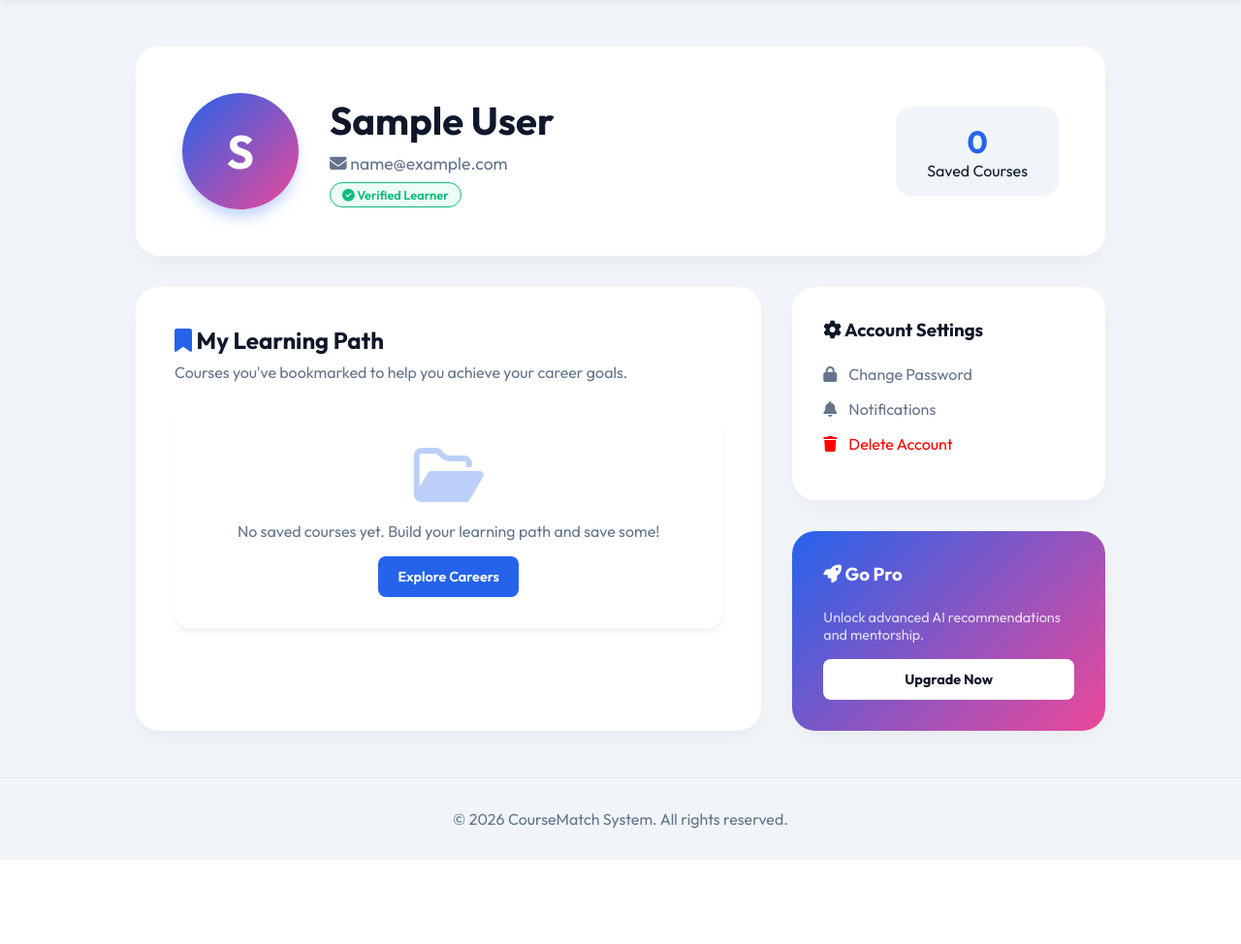
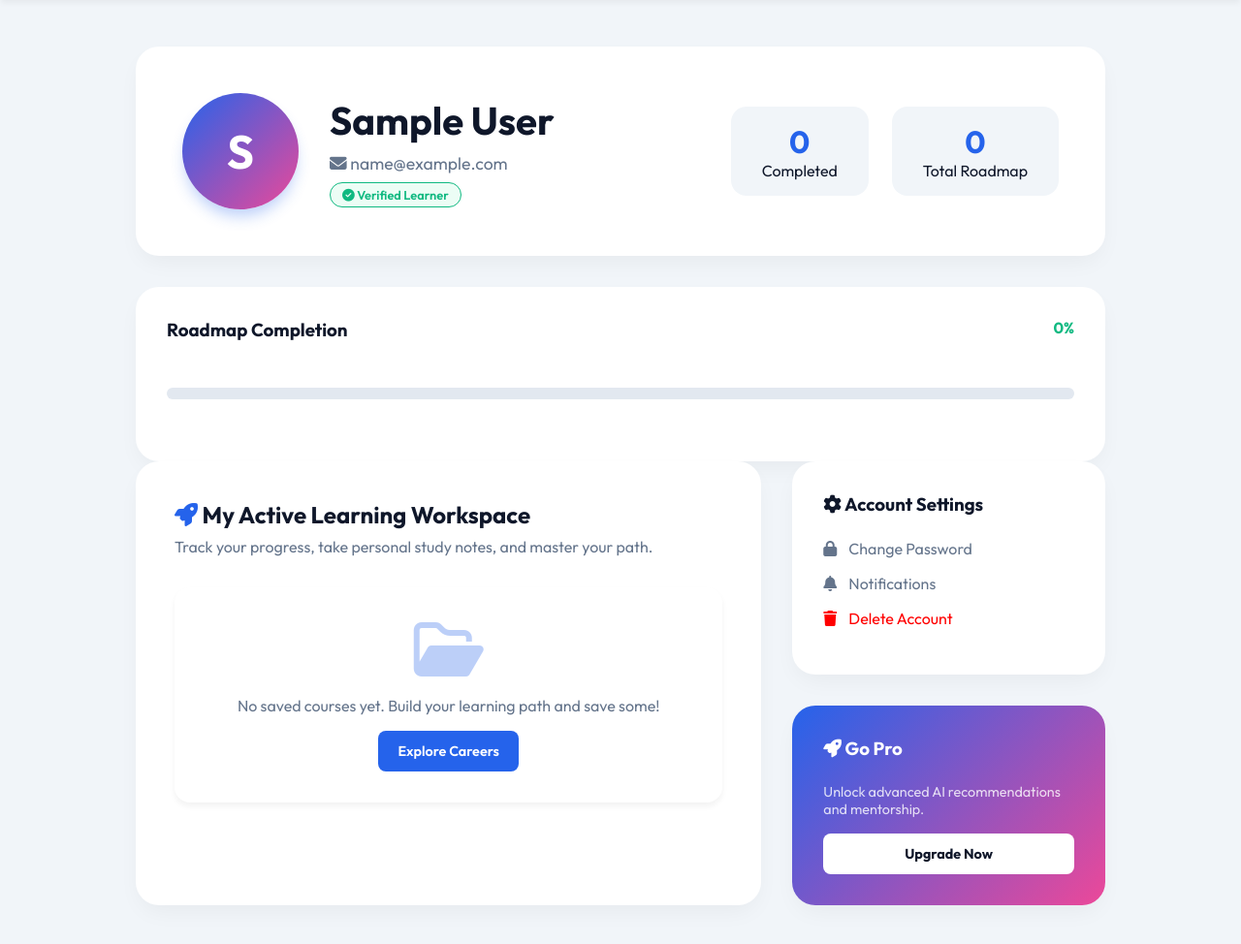
Before and after one commit to Adi1-jadhav/Course-Recommender-System, a Flask app: page /profile in a window 1280 px wide. Shown: the part 78-1052 px from the top of the page at 97% size. Before the commit the page ends 965 px from the top, so only its background shows below. Run offline with Flask 3, Linux system fonts and the light colour scheme; the visitor is signed in with stand-in values (Sample User, id 1).

Commit message:
AI Learning Workspace: Added Progress Tracking, Gradient Progress Bar, and Cloud-Synced Note-Taking

```diff
--- a/app.py
+++ b/app.py
@@ -129,16 +129,53 @@
     logout_user()
     return redirect(url_for('index'))
 
+@app.route('/api/update-course-status', methods=['POST'])
+@login_required
+def update_course_status():
+    """Toggles completion status for a saved course"""
+    data = request.json
+    course_id = data.get('id')
+    new_status = data.get('status')
+
+    db = get_db()
+    if db != "local_json" and db is not None:
+        from bson.objectid import ObjectId
+        db.users.update_one(
+            {"_id": ObjectId(current_user.id), "saved_courses.id": int(course_id)},
+            {"$set": {"saved_courses.$.status": new_status}}
+        )
+    return jsonify({"status": "success"})
+
+@app.route('/api/save-notes', methods=['POST'])
+@login_required
+def save_notes():
+    """Saves personal study notes for a specific course"""
+    data = request.json
+    course_id = data.get('id')
+    notes = data.get('notes')
+
+    db = get_db()
+    if db != "local_json" and db is not None:
+        from bson.objectid import ObjectId
+        db.users.update_one(
+            {"_id": ObjectId(current_user.id), "saved_courses.id": int(course_id)},
+            {"$set": {"saved_courses.$.notes": notes}}
+        )
+    return jsonify({"status": "success"})
+
 @app.route('/api/save-course', methods=['POST'])
 @login_required
 def save_course():
     """Allows authenticated users to persist courses to the DB"""
     data = request.json
-    course_id = data.get('id')
+    data['status'] = 'pending'
+    data['notes'] = ''
+
     db = get_db()
     if db != "local_json" and db is not None:
+        from bson.objectid import ObjectId
         db.users.update_one(
-            {"_id": current_user.id},
+            {"_id": ObjectId(current_user.id)},
             {"$addToSet": {"saved_courses": data}}
         )
     return jsonify({"status": "success"})
--- a/static/css/style.css
+++ b/static/css/style.css
@@ -808,7 +808,25 @@
     align-items: center;
     justify-content: center;
     font-size: 2.5rem;
-    color: var(--text-muted);
+    color: var(--ai-color);
+}
+
+/* --- Workspace & Progress Tracking --- */
+.progress-container {
+    margin: 1.5rem 0 2rem;
+    background: #e2e8f0;
+    height: 12px;
+    border-radius: 999px;
+    position: relative;
+    overflow: hidden;
+}
+
+.progress-fill {
+    height: 100%;
+    background: linear-gradient(90deg, var(--ai-color), #34d399);
+    width: 0%;
+    transition: width 0.8s cubic-bezier(0.4, 0, 0.2, 1);
+    box-shadow: 0 0 10px rgba(16, 185, 129, 0.4);
 }
 
 .pc-content {
--- a/static/js/main.js
+++ b/static/js/main.js
@@ -144,31 +144,85 @@
         listContainer.innerHTML = html;
     };
 
-    window.removeSavedCourse = function (id) {
-        let courses = getSavedFromLocal();
-        courses = courses.filter(c => c.id !== id);
-        saveToLocal(courses);
+    // --- Workspace Activity Tracking ---
+    window.toggleCourseStatus = async (btn, id) => {
+        const isCompleted = btn.classList.contains('active');
+        const newStatus = isCompleted ? 'pending' : 'completed';
+        const card = document.getElementById(`course-card-${id}`);
 
-        const item = document.getElementById(`saved-item-${id}`);
-        if (item) item.remove();
+        try {
+            const response = await fetch('/api/update-course-status', {
+                method: 'POST',
+                headers: { 'Content-Type': 'application/json' },
+                body: JSON.stringify({ id: id, status: newStatus })
+            });
 
-        if (courses.length === 0) {
-            document.getElementById('savedCoursesList').innerHTML = '<p>You haven\'t saved any courses yet.</p>';
-        }
+            if (response.ok) {
+                btn.classList.toggle('active');
+                card.classList.toggle('status-completed');
 
-        const btn = document.querySelector(`.save-course-btn[data-id="${id}"]`);
-        if (btn) {
-            btn.classList.remove('saved');
-            btn.innerHTML = '<i class="far fa-heart"></i> Bookmark';
+                // Update icon
+                const icon = card.querySelector('.card-img-placeholder i');
+                icon.className = `fas ${newStatus === 'completed' ? 'fa-check-circle' : 'fa-laptop-code'}`;
+
+                updateProgressDisplay();
+            }
+        } catch (err) {
+            console.error('Failed to update status:', err);
         }
     };
+
+    // Auto-save notes logic with debounce
+    let notesTimeout;
+    document.addEventListener('input', (e) => {
+        if (e.target.classList.contains('course-notes-area')) {
+            clearTimeout(notesTimeout);
+            const textarea = e.target;
+            const id = textarea.dataset.id;
+            const feedback = document.getElementById(`feedback-${id}`);
+
+            notesTimeout = setTimeout(async () => {
+                try {
+                    await fetch('/api/save-notes', {
+                        method: 'POST',
+                        headers: { 'Content-Type': 'application/json' },
+                        body: JSON.stringify({ id: id, notes: textarea.value })
+                    });
+
+                    // Show subtle feedback
+                    feedback.style.display = 'block';
+                    setTimeout(() => feedback.style.display = 'none', 2000);
+                } catch (err) {
+                    console.error('Notes sync failed');
+                }
+            }, 800);
+        }
+    });
+
+    function updateProgressDisplay() {
+        const totalCourses = document.querySelectorAll('.profile-course-card').length;
+        const completedCourses = document.querySelectorAll('.profile-course-card.status-completed').length;
+
+        const progressPercent = totalCourses > 0 ? Math.round((completedCourses / totalCourses) * 100) : 0;
+
+        const bar = document.getElementById('overallProgress');
+        const text = document.getElementById('progressText');
+        const count = document.getElementById('completedCount');
+
+        if (bar) bar.style.width = `${progressPercent}%`;
+        if (text) text.innerText = `${progressPercent}%`;
+        if (count) count.innerText = completedCourses;
+    }
+
+    // Initial progress setup
+    updateProgressDisplay();
 
     // --- Course Detail Modal Logic ---
     const courseModal = document.getElementById('courseModal');
     const courseDetailsBody = document.getElementById('courseDetailsBody');
     const closeDetailBtn = document.querySelector('.close-detail-btn');
 
-    // Delegate clicks for 'View Details' - We will update the HTML to include these
+    // Delegate clicks for 'View Details'
     document.addEventListener('click', (e) => {
         if (e.target.closest('.view-details-btn')) {
             const btn = e.target.closest('.view-details-btn');
@@ -225,4 +279,29 @@
             }
         });
     }
+
+    window.removeSavedCourse = function (id, fromProfile = false) {
+        let courses = getSavedFromLocal();
+        courses = courses.filter(c => c.id !== id);
+        saveToLocal(courses);
+
+        if (fromProfile) {
+            const item = document.getElementById(`course-card-${id}`);
+            if (item) item.remove();
+            updateProgressDisplay();
+        } else {
+            const item = document.getElementById(`saved-item-${id}`);
+            if (item) item.remove();
+        }
+
+        if (courses.length === 0 && !fromProfile) {
+            document.getElementById('savedCoursesList').innerHTML = '<p>You haven\'t saved any courses yet.</p>';
+        }
+
+        const btn = document.querySelector(`.save-course-btn[data-id="${id}"]`);
+        if (btn) {
+            btn.classList.remove('saved');
+            btn.innerHTML = '<i class="far fa-heart"></i> Bookmark';
+        }
+    };
 });
--- a/templates/profile.html
+++ b/templates/profile.html
@@ -15,29 +15,66 @@
         </div>
         <div class="profile-stats">
             <div class="stat-box">
+                <h3 id="completedCount">{{ user.saved_courses | selectattr('status', 'equalto', 'completed') | list |
+                    length }}</h3>
+                <p>Completed</p>
+            </div>
+            <div class="stat-box">
                 <h3>{{ user.saved_courses | length }}</h3>
-                <p>Saved Courses</p>
+                <p>Total Roadmap</p>
             </div>
+        </div>
+    </div>
+
+    <!-- Overall Roadmap Progress -->
+    <div class="sidebar-box mb-2">
+        <div style="display:flex; justify-content:space-between; margin-bottom: 0.5rem;">
+            <h3>Roadmap Completion</h3>
+            <span id="progressText" style="font-weight: 700; color: var(--ai-color);">0%</span>
+        </div>
+        <div class="progress-container">
+            <div id="overallProgress" class="progress-fill"></div>
         </div>
     </div>
 
     <div class="profile-sections">
         <div class="profile-courses">
-            <h2><i class="fas fa-bookmark" style="color: var(--primary-color);"></i> My Learning Path</h2>
-            <p class="section-desc">Courses you've bookmarked to help you achieve your career goals.</p>
+            <h2><i class="fas fa-rocket" style="color: var(--primary-color);"></i> My Active Learning Workspace</h2>
+            <p class="section-desc">Track your progress, take personal study notes, and master your path.</p>
 
             {% if user.saved_courses %}
             <div class="courses-grid">
                 {% for course in user.saved_courses %}
-                <div class="profile-course-card">
+                <div class="profile-course-card {% if course.status == 'completed' %}status-completed{% endif %}"
+                    id="course-card-{{ course.id }}">
                     <div class="card-img-placeholder">
-                        <i class="fas fa-laptop-code"></i>
+                        <i
+                            class="fas {% if course.status == 'completed' %}fa-check-circle{% else %}fa-laptop-code{% endif %}"></i>
                     </div>
                     <div class="pc-content">
                         <span class="badge badge-provider">{{ course.provider }}</span>
                         <h4>{{ course.title }}</h4>
-                        <a href="{{ course.url }}" target="_blank" class="btn-primary btn-small w-100"
-                            style="margin-top:auto;">Go to Course <i class="fas fa-external-link-alt"></i></a>
+
+                        <!-- Notes Workspace -->
+                        <div class="notes-workspace">
+                            <label>Personal Study Notes</label>
+                            <textarea class="course-notes-area" placeholder="Take notes for this step..."
+                                data-id="{{ course.id }}">{{ course.notes }}</textarea>
+                            <span class="save-notes-feedback" id="feedback-{{ course.id }}">Saved to Cloud!</span>
+                        </div>
+
+                        <div class="action-bar">
+                            <a href="{{ course.url }}" target="_blank" class="btn-primary btn-small"
+                                style="flex:2;">Visit Course</a>
+                            <button class="btn-complete {% if course.status == 'completed' %}active{% endif %}"
+                                onclick="toggleCourseStatus(this, '{{ course.id }}')">
+                                <i class="fas fa-check"></i>
+                            </button>
+                            <button class="btn-secondary btn-small"
+                                onclick="removeSavedCourse('{{ course.id }}', true)">
+                                <i class="fas fa-trash"></i>
+                            </button>
+                        </div>
                     </div>
                 </div>
                 {% endfor %}
```
Also changed, not shown: other parts of static/css/style.css (+70 -3 lines), api/index.py (+40 -2 lines).
